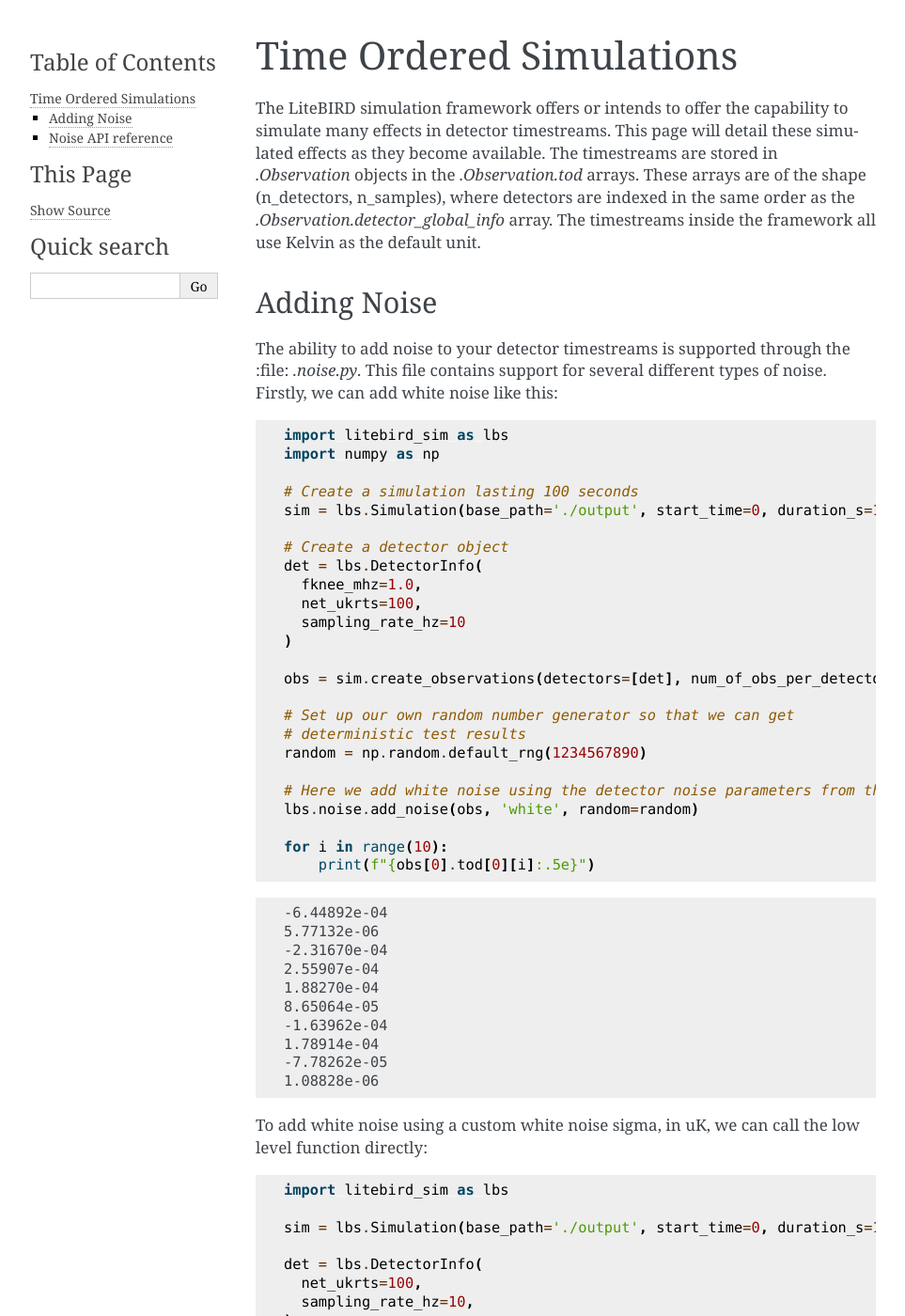
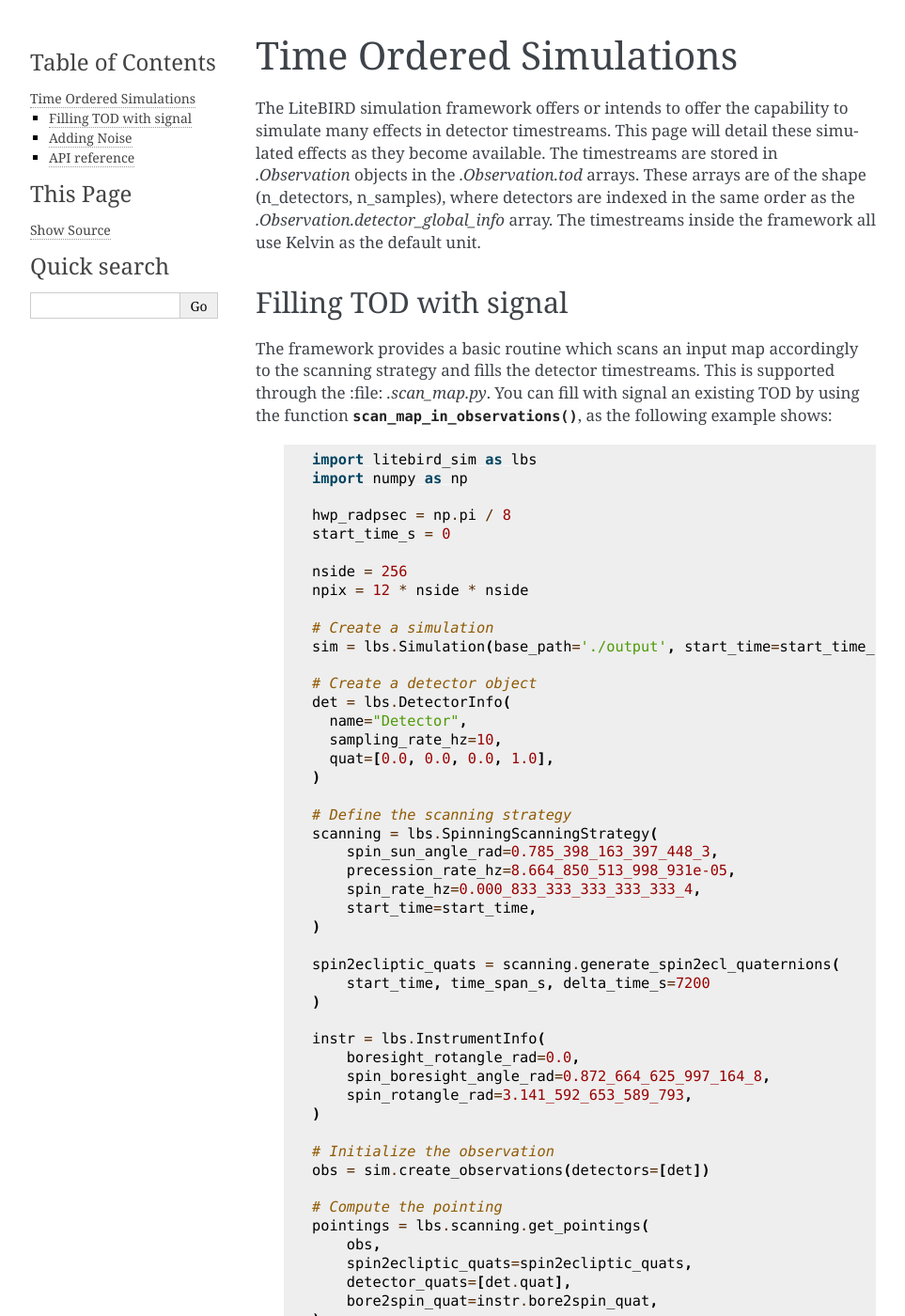
Before and after one commit to litebird/litebird_sim, a Sphinx documentation site: the page built from docs/source/timeordered.rst, in a window 1280 px wide and 1400 px high. Shown: the whole window at 94% size, without its empty margins (148-1111 px from the left). Built offline with Sphinx 7.4.7, drawn with Linux system fonts in a browser that asks for light colours; some of the changed text lies outside the part shown.

Commit message:
some documentation filled

```diff
--- a/docs/source/sky_maps.rst
+++ b/docs/source/sky_maps.rst
@@ -1,3 +1,5 @@
+.. _Mbs:
+
 Synthetic sky maps
 ==================
 
--- a/docs/source/timeordered.rst
+++ b/docs/source/timeordered.rst
@@ -10,6 +10,101 @@
 the shape (n_detectors, n_samples), where detectors are indexed in the same
 order as the `.Observation.detector_global_info` array. The timestreams inside
 the framework all use Kelvin as the default unit.
+
+
+
+Filling TOD with signal
+-----------------------
+
+The framework provides a basic routine which scans an input map accordingly to
+the scanning strategy and fills the detector timestreams. This is supported
+through the :file: `.scan_map.py`. You can fill with signal an existing TOD
+by using the function :func:`.scan_map_in_observations`, as the following example
+shows:
+
+ .. testcode::
+
+   import litebird_sim as lbs
+   import numpy as np
+
+   hwp_radpsec = np.pi / 8
+   start_time_s = 0
+
+   nside = 256
+   npix = 12 * nside * nside
+
+   # Create a simulation
+   sim = lbs.Simulation(base_path='./output', start_time=start_time_s, duration_s=1)
+
+   # Create a detector object
+   det = lbs.DetectorInfo(
+     name="Detector",
+     sampling_rate_hz=10,
+     quat=[0.0, 0.0, 0.0, 1.0],
+   )
+
+   # Define the scanning strategy
+   scanning = lbs.SpinningScanningStrategy(
+       spin_sun_angle_rad=0.785_398_163_397_448_3,
+       precession_rate_hz=8.664_850_513_998_931e-05,
+       spin_rate_hz=0.000_833_333_333_333_333_4,
+       start_time=start_time,
+   )
+
+   spin2ecliptic_quats = scanning.generate_spin2ecl_quaternions(
+       start_time, time_span_s, delta_time_s=7200
+   )
+
+   instr = lbs.InstrumentInfo(
+       boresight_rotangle_rad=0.0,
+       spin_boresight_angle_rad=0.872_664_625_997_164_8,
+       spin_rotangle_rad=3.141_592_653_589_793,
+   )
+
+   # Initialize the observation
+   obs = sim.create_observations(detectors=[det])
+
+   # Compute the pointing
+   pointings = lbs.scanning.get_pointings(
+       obs,
+       spin2ecliptic_quats=spin2ecliptic_quats,
+       detector_quats=[det.quat],
+       bore2spin_quat=instr.bore2spin_quat,
+   )
+
+   # Create a map to scan
+   # In a realistic simulation use Mbs
+   maps = np.ones((3, npix))
+   in_map = {"Detector": maps}
+
+   # Here scan the map and fill tod
+   lbs.scan_map_in_observations(
+       obs, pointings, hwp_radpsec, in_map,
+   )
+
+   for i in range(obs.n_samples):
+       print(f"{obs.tod[0][i]:.5e}")
+
+.. testoutput::
+
+   -3.89414e-07
+   -1.44749e-01
+   -2.61039e-01
+   -3.45981e-01
+   -3.97462e-01
+   -4.14204e-01
+   -3.95788e-01
+   -3.42674e-01
+   -2.56182e-01
+   -1.38462e-01
+
+
+The input maps to scan must be included in a dictionary with either the name of
+the channel or the name of the dectector as keyword. The routines described in
+:ref:`Mbs` already provied the inputs in the correct format.
+When set `True` the option `fill_psi_and_pixind_in_obs` fills the polarization
+angle `obs.psi` and the pixel index `obs.pixind` for each sample, allowing to
+quickly bin the Observations through the function :func:`.make_bin_map`.
 
 
 Adding Noise
@@ -138,8 +233,14 @@
 
    lbs.noise.add_noise(obs, 'one_over_f')
 
-Noise API reference
--------------------
+API reference
+-------------
+
+.. automodule:: litebird_sim.scan_map
+    :members:
+    :undoc-members:
+    :show-inheritance:
+
 .. automodule:: litebird_sim.noise
    :members:
    :undoc-members:
```
